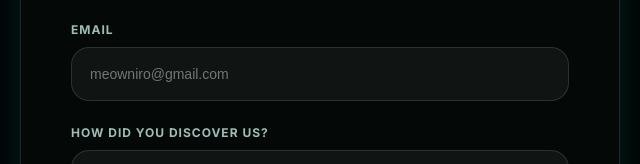
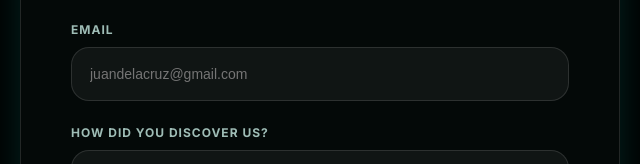
Before and after one commit to charles11-d-16/leads, a website: page public/index.html in a window 1280 px wide. Shown: the part 3496-3660 px from the top of the page, 620-1260 px from the left. Drawn offline with nearby package versions, Linux system fonts and the light colour scheme.

Commit message:
proper email

```diff
--- a/public/index.html
+++ b/public/index.html
@@ -215,7 +215,7 @@
             <p style="color:var(--muted); margin-bottom: 35px; line-height: 1.6; font-weight: 500;">Reach out to us now and let's explore how we can meet your requirements and support your online growth.</p>
            <form id="mainInquiryForm" action="/inquiry/submit" method="POST">
 <div class="field"><label>Full Name</label><input name="full_name" placeholder="Enter your name" required></div>
-  <div class="field"><label>Email</label><input name="email" type="email" placeholder="meowniro@gmail.com" required></div>
+  <div class="field"><label>Email</label><input name="email" type="email" placeholder="juandelacruz@gmail.com" required></div>
   <div class="field">
     <label>How did you discover us?</label>
     <select name="discovery_platform" required>
```
